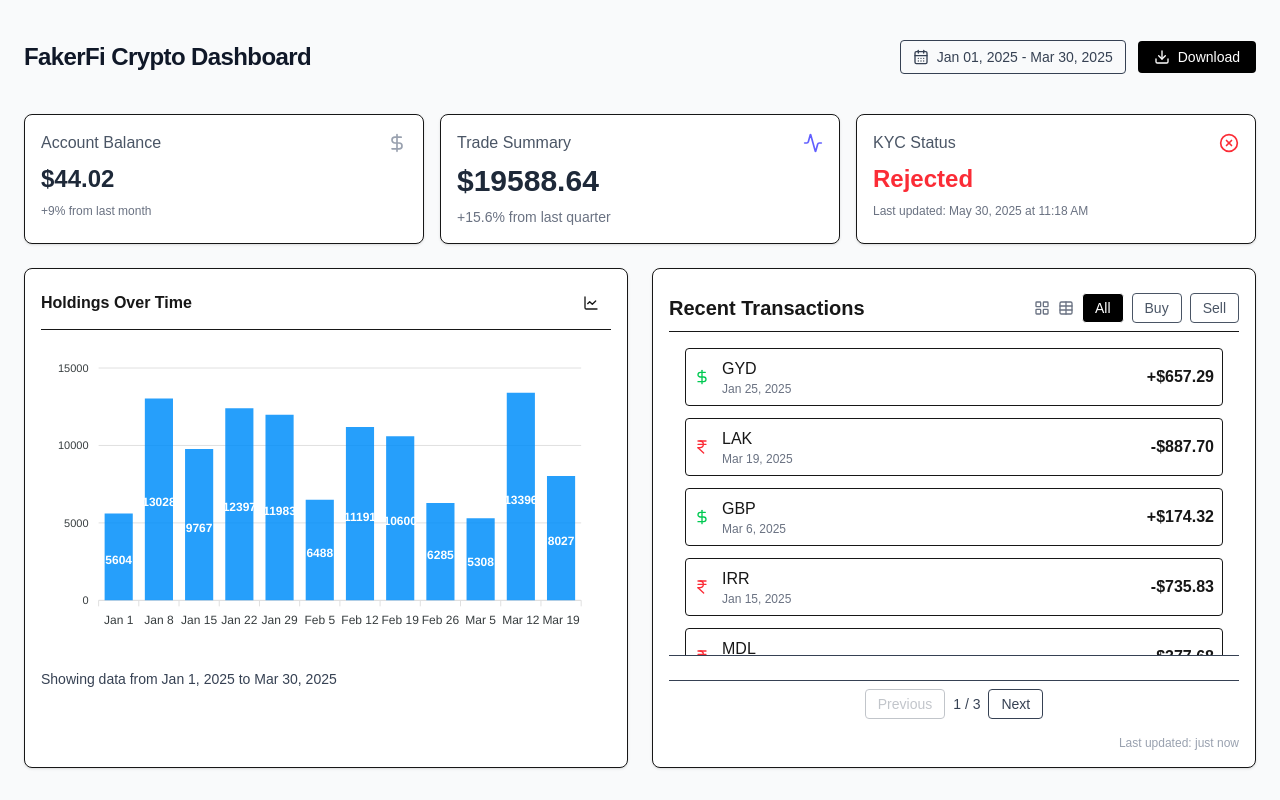
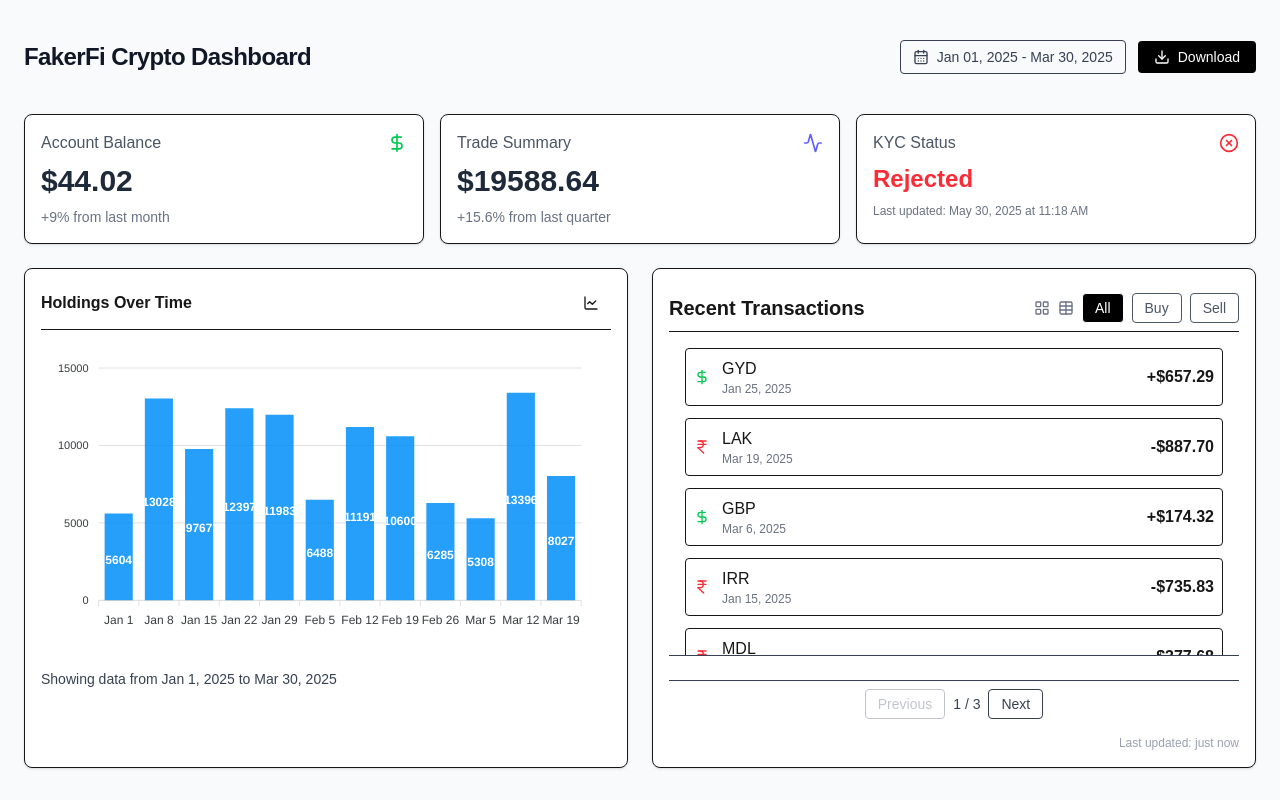
Before and after one commit to izzydoesit/fakerFi, a Next.js app: page / in a window 1280 px wide. Built offline with nearby package versions, Linux system fonts and the light colour scheme.

Commit message:
Add return type + styles to AccountSummary component

```diff
--- a/src/components/Dashboard/AccountSummary.tsx
+++ b/src/components/Dashboard/AccountSummary.tsx
@@ -1,8 +1,9 @@
 "use client";
 
+import type { JSX } from "react";
 import { useEffect, useState } from "react";
 import { DollarSign } from "lucide-react";
-import { Card, CardContent, CardHeader, CardTitle } from "@/components/UI/Card";
+import { Card, CardContent, CardHeader, CardTitle } from "@/components/ui/Card";
 import { getBalance } from "@/lib/data";
 
 export default function AccountSummary(): JSX.Element {
@@ -20,12 +21,12 @@ export default function AccountSummary(): JSX.Element {
     <Card className="col-span-1 p-4">
       <CardHeader>
         <CardTitle className="text-base font-medium text-gray-600">Account Balance</CardTitle>
-        <DollarSign className="w-5 h-5 text-gray-400 shrink-0" />
+        <DollarSign className="w-5 h-5 text-green-500 shrink-0" />
       </CardHeader>
 
       <CardContent className="space-y-2 text-sm">
-        <div className="text-2xl font-semibold text-gray-800">${balance.toLocaleString()}</div>
-        <div className="text-xs text-gray-500">
+        <div className="text-3xl font-semibold text-gray-800">${balance.toLocaleString()}</div>
+        <div className="text-sm text-gray-500">
           {percentChange >= 0 ? "+" : ""}
           {percentChange}% from last month
         </div>
```
